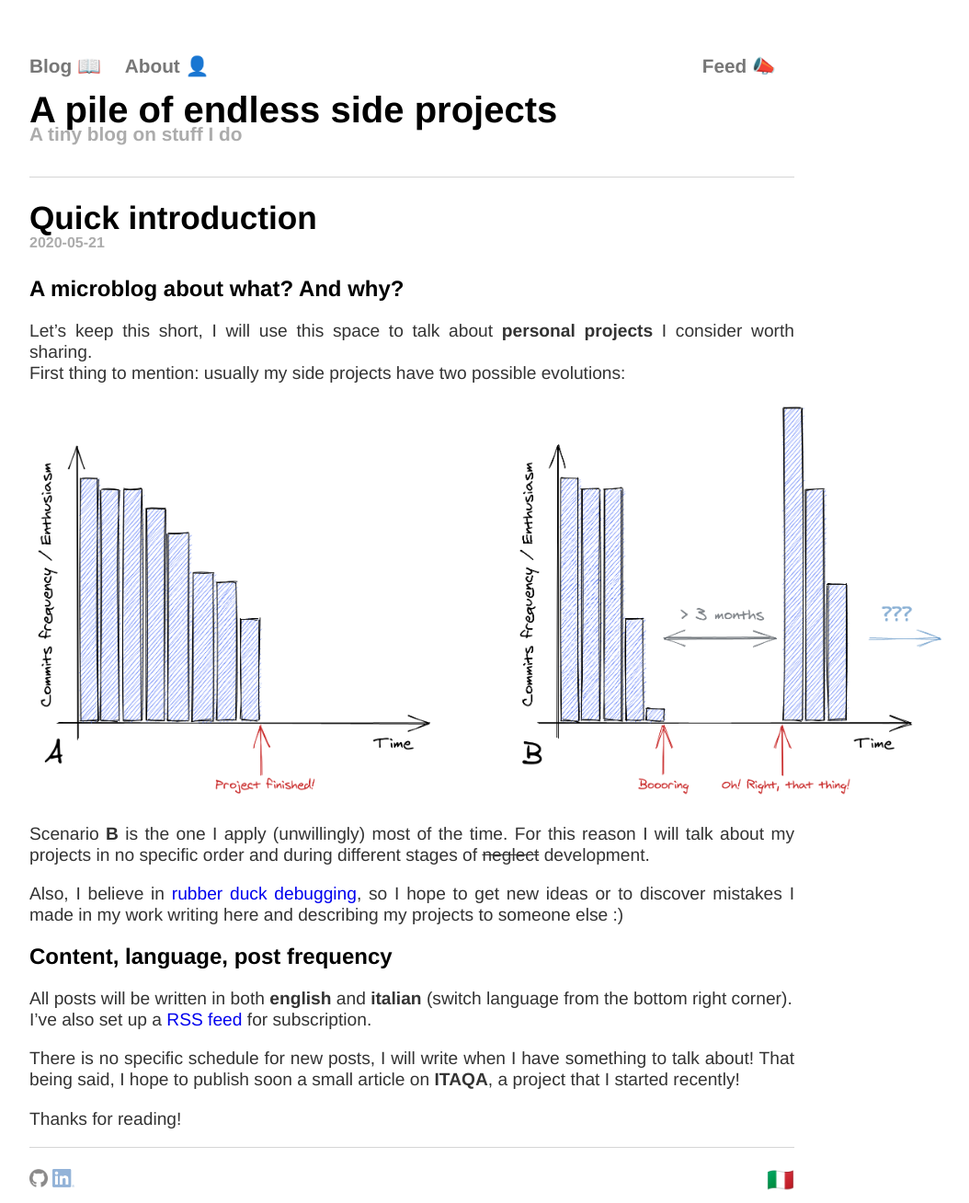
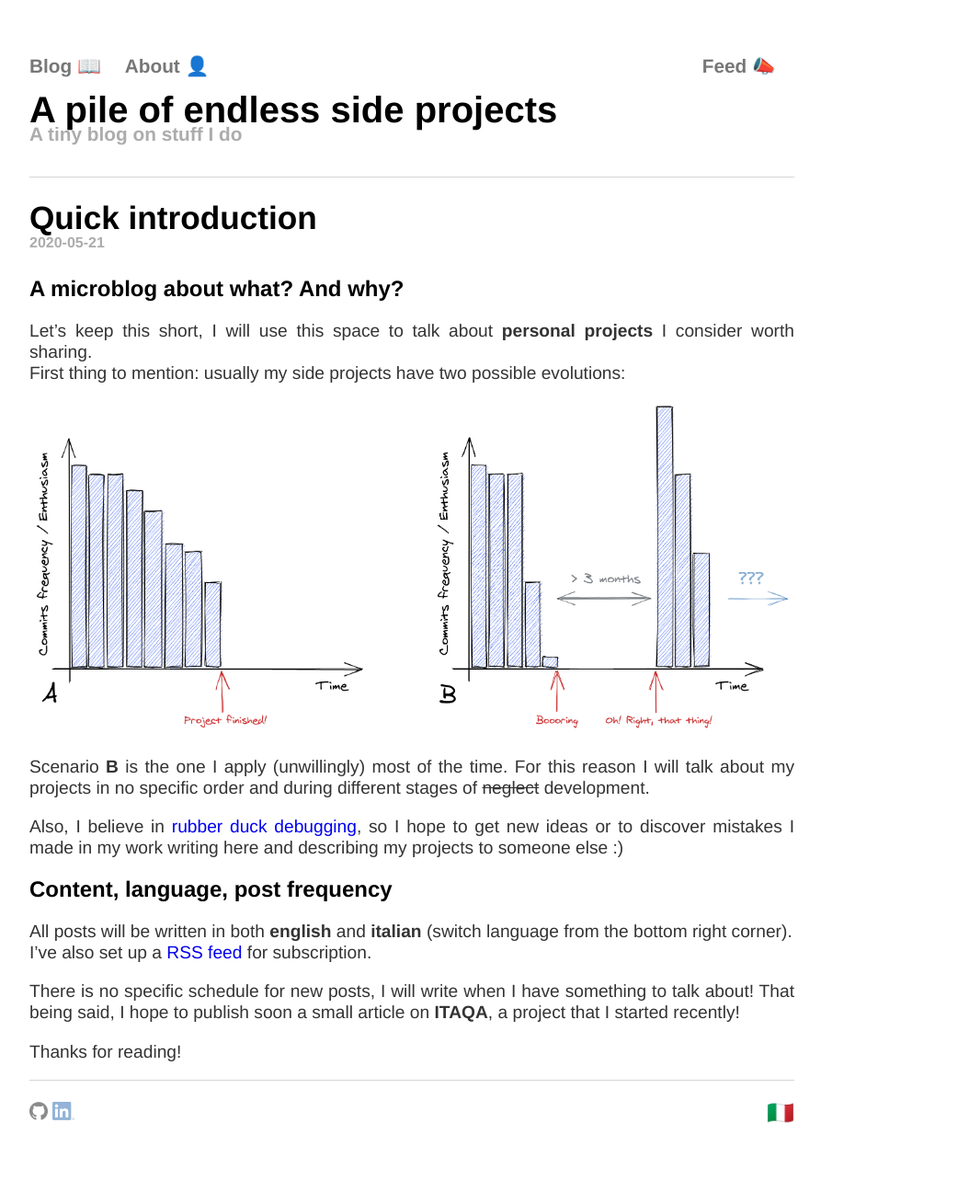
Before and after one commit to albertosantagostino/albertosantagostino.github.io, a Jekyll site: the page built from _posts/2020-05-21-blog_introduction_en.md, in a window 1280 px wide. Shown: the whole page at 92% size, without its empty margins (192-1246 px from the left). Built offline with Jekyll 4.4.1, drawn with Linux system fonts in a browser that asks for light colours; after the commit the page ends 1235 px from its top, so only the background shows below that.

Commit message:
Add responsive images

```diff
--- a/_posts/2020-05-21-blog_introduction_en.md
+++ b/_posts/2020-05-21-blog_introduction_en.md
@@ -10,7 +10,7 @@ Let's keep this short, I will use this space to talk about **personal projects**
 First thing to mention: usually my side projects have two possible evolutions:
 
 {:refdef: style="text-align: center;"}
-<img src="{{site.url | append: '/media/20200521/scenario_scheme_en.png'}}" width="1000" title="Scenario A is the most frequent one, in an alternate reality">
+<img src="{{site.url | append: '/media/20200521/scenario_scheme_en.png'}}" title="Scenario A is the most frequent one, in an alternate reality" class="responsive" onclick="window.open(this.src)">
 {: refdef}
 
 Scenario **B** is the one I apply (unwillingly) most of the time. For this reason I will talk about my projects in no specific order and during different stages of ~~neglect~~ development.
--- a/css/main.css
+++ b/css/main.css
@@ -186,3 +186,13 @@ ul.posts a{
     font-weight: bold;
     color: var(--home_posts);
 }
+
+/* Responsive images */
+.responsive {
+    width: 100%;
+    height: auto;
+}
+.responsive:hover
+{
+    cursor: pointer;
+}
```
Also changed, not shown: _posts/2020-05-21-blog_introduction_it.md (+1 -1 lines).
